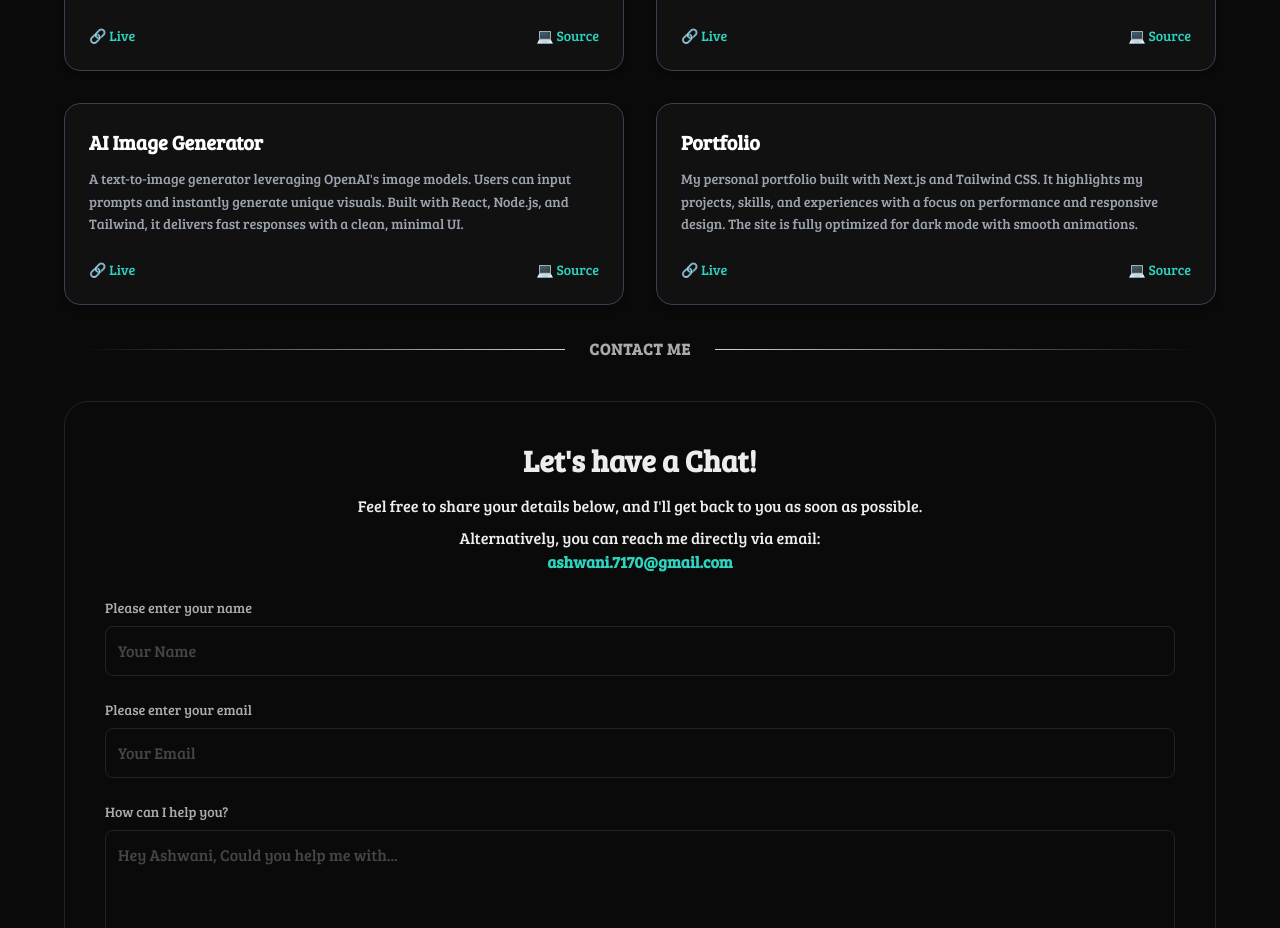
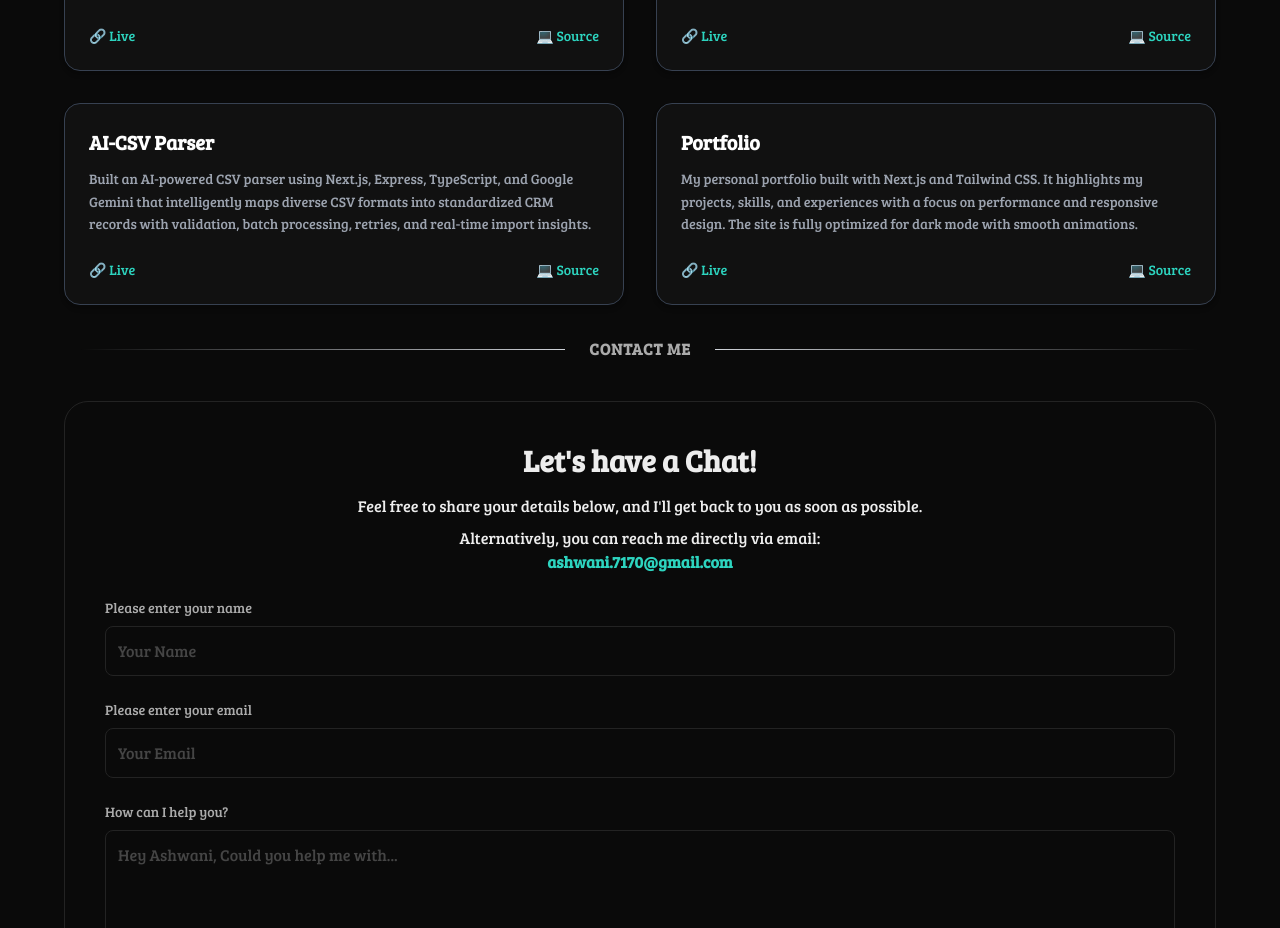
Before and after one commit to ashwaniMaddheshiya/Portfolio, a Next.js app: page / in a window 1280 px wide. Shown: the part 1620-2548 px from the top of the page. Built offline with nearby package versions, Linux system fonts and the light colour scheme.

Commit message:
Update index.tsx

```diff
--- a/src/components/Projects/index.tsx
+++ b/src/components/Projects/index.tsx
@@ -19,11 +19,11 @@ const projects = [
   },
 
   {
-    name: "AI Image Generator",
+    name: "AI-CSV Parser",
     description:
-      "A text-to-image generator leveraging OpenAI's image models. Users can input prompts and instantly generate unique visuals. Built with React, Node.js, and Tailwind, it delivers fast responses with a clean, minimal UI.",
-    liveLink: "https://github.com/ashwaniMaddheshiya/Ai-Image-Generator",
-    githubLink: "https://github.com/ashwaniMaddheshiya/Ai-Image-Generator",
+      "Built an AI-powered CSV parser using Next.js, Express, TypeScript, and Google Gemini that intelligently maps diverse CSV formats into standardized CRM records with validation, batch processing, retries, and real-time import insights.",
+    liveLink: "https://ai-csv-parser.vercel.app",
+    githubLink: "https://github.com/ashwaniMaddheshiya/AI-CSV-Parser",
   },
   {
     name: "Portfolio",
```
